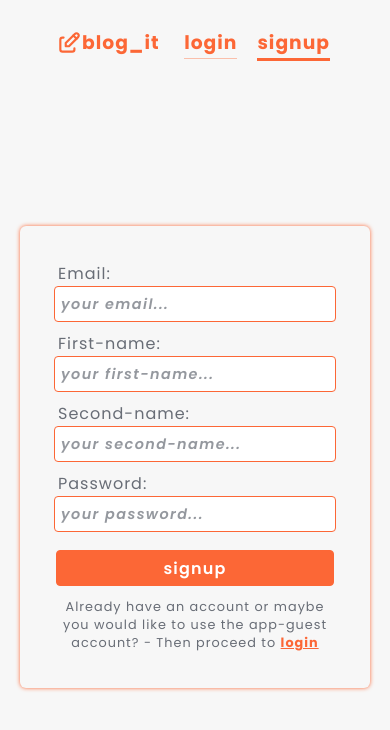
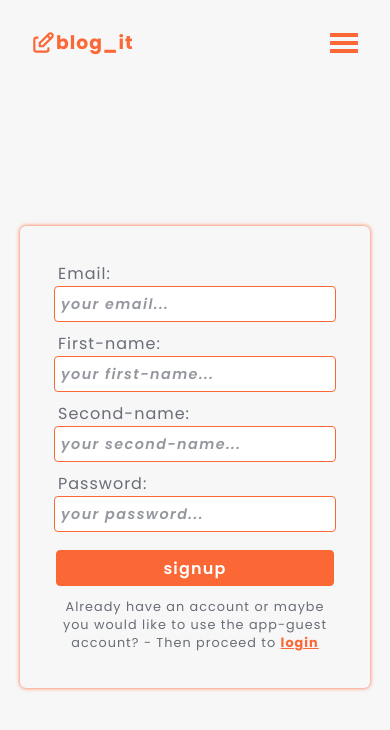
Before and after one commit to andbudha/blog-it-mern, a React (Vite) app in the folder client/: page /signup in a window 390 px wide. Shown: the top 730 px of the page. Built offline with nearby package versions, Linux system fonts and the light colour scheme.

Commit message:
burgerMenuStatus state variable&burger menu btn&its func.-ty added

```diff
--- a/client/src/components/Navbar/Navbar.module.scss
+++ b/client/src/components/Navbar/Navbar.module.scss
@@ -24,6 +24,9 @@
         height: 26px;
         width: 26px;
         color: $main_font_color;
+      }
+      @media screen and (max-width: 680px) {
+        padding: 0;
       }
     }
     .navbar_link_box {
@@ -58,10 +61,23 @@
           cursor: pointer;
         }
       }
+      @media screen and (max-width: 680px) {
+        display: none;
+      }
+    }
+    .burger_menu_icon {
+      height: 32px;
+      width: 32px;
+      color: $main_font_color;
+      cursor: pointer;
+      transition: 0.5s;
+      @media screen and (min-width: 681px) {
+        display: none;
+        transition: 0.5s;
+      }
     }
   }
   .main_greeting_box {
-    // border: 1px solid;
     height: 60px;
     min-width: 100%;
     font-size: 1rem;
@@ -72,9 +88,15 @@
     color: $secondary_font_color;
     opacity: 0.8;
     @include flexBox(nowrap, row, end, center);
+    @media screen and (max-width: 680px) {
+      @include flexBox(nowrap, row, center, center);
+    }
   }
   .secondary_loader_placeholder {
     width: 100%;
     height: 4.8px;
   }
+  @media screen and (max-width: 680px) {
+    padding: 0 30px;
+  }
 }
--- a/client/src/components/Navbar/Navbar.tsx
+++ b/client/src/components/Navbar/Navbar.tsx
@@ -5,10 +5,13 @@ import { Link, NavLink, useLocation } from 'react-router-dom';
 import { AuthContext } from '../../contexts/AuthContext';
 import { DataLoader } from '../Loaders/DataLoader/DataLoader';
 import { DataContext } from '../../contexts/DataContext';
+import { GiHamburgerMenu } from 'react-icons/gi';
 
 export const Navbar = () => {
-  const { user, logUserOut } = useContext(AuthContext);
+  const { user, burgerMenuStatus, logUserOut, setBurgerMenuStatus } =
+    useContext(AuthContext);
   const { dataLoaderStatus } = useContext(DataContext);
+
   const path = useLocation();
   const time = new Date().getHours();
   const greeting = () => {
@@ -25,6 +28,10 @@ export const Navbar = () => {
 
   const logoutHandler = () => {
     logUserOut();
+  };
+
+  const showBurgerMenuHandler = () => {
+    setBurgerMenuStatus(!burgerMenuStatus);
   };
 
   return (
@@ -53,7 +60,6 @@ export const Navbar = () => {
               >
                 <h3 className={styles.link_text}>my-favorites</h3>
               </NavLink>
-
               <NavLink
                 className={`${styles.link_box} ${
                   path.pathname === '/profile' && styles.active_link
@@ -89,6 +95,12 @@ export const Navbar = () => {
             </div>
           )}
         </div>
+        {!burgerMenuStatus && (
+          <GiHamburgerMenu
+            className={styles.burger_menu_icon}
+            onClick={showBurgerMenuHandler}
+          />
+        )}
       </div>
       <div className={styles.main_greeting_box}>{user && greeting()}</div>
       {dataLoaderStatus ? (
--- a/client/src/contexts/AuthContext.tsx
+++ b/client/src/contexts/AuthContext.tsx
@@ -26,6 +26,7 @@ type AuthContextType = {
   lastNameEditProfileFormValue: string;
   ageEditProfileFormValue: string;
   editProfileFormMaritalStatusValue: string;
+  burgerMenuStatus: boolean;
   setSignupEmailValue: (newValue: string) => void;
   setSignupFirstNameValue: (newValue: string) => void;
   setSignupSecondNameValue: (newValue: string) => void;
@@ -44,6 +45,7 @@ type AuthContextType = {
   setLastNameEditProfileFormValue: (newValue: string) => void;
   setAgeEditProfileFormValue: (newValue: string) => void;
   setEditProfileFormMaritalStatusValue: (maritalStatus: string) => void;
+  setBurgerMenuStatus: (newStatus: boolean) => void;
 };
 const initialAuthContextState = {
   user: null,
@@ -59,6 +61,7 @@ const initialAuthContextState = {
   lastNameEditProfileFormValue: '',
   ageEditProfileFormValue: '',
   editProfileFormMaritalStatusValue: '',
+  burgerMenuStatus: false,
   setSignupEmailValue: (newValue: string) => newValue,
   setSignupFirstNameValue: (newValue: string) => newValue,
   setSignupSecondNameValue: (newValue: string) => newValue,
@@ -76,6 +79,7 @@ const initialAuthContextState = {
   setAgeEditProfileFormValue: (newValue: string) => newValue,
   setEditProfileFormMaritalStatusValue: (maritalStatus: string) =>
     maritalStatus,
+  setBurgerMenuStatus: (newStatus: boolean) => newStatus,
 } as AuthContextType;
 export const AuthContext = createContext(initialAuthContextState);
 
@@ -103,7 +107,7 @@ export const AuthProvider = ({ children }: AuthProviderProps) => {
     editProfileFormMaritalStatusValue,
     setEditProfileFormMaritalStatusValue,
   ] = useState<string>('');
-
+  const [burgerMenuStatus, setBurgerMenuStatus] = useState<boolean>(false);
   console.log(editProfileFormMaritalStatusValue);
 
   const registerUser = async (signupValues: CommonSignupValues) => {
@@ -221,6 +225,7 @@ export const AuthProvider = ({ children }: AuthProviderProps) => {
         lastNameEditProfileFormValue,
         ageEditProfileFormValue,
         editProfileFormMaritalStatusValue,
+        burgerMenuStatus,
         setActiveEditForm,
         setSignupEmailValue,
         setSignupFirstNameValue,
@@ -237,6 +242,7 @@ export const AuthProvider = ({ children }: AuthProviderProps) => {
         setLastNameEditProfileFormValue,
         setAgeEditProfileFormValue,
         setEditProfileFormMaritalStatusValue,
+        setBurgerMenuStatus,
       }}
     >
       {children}
```
